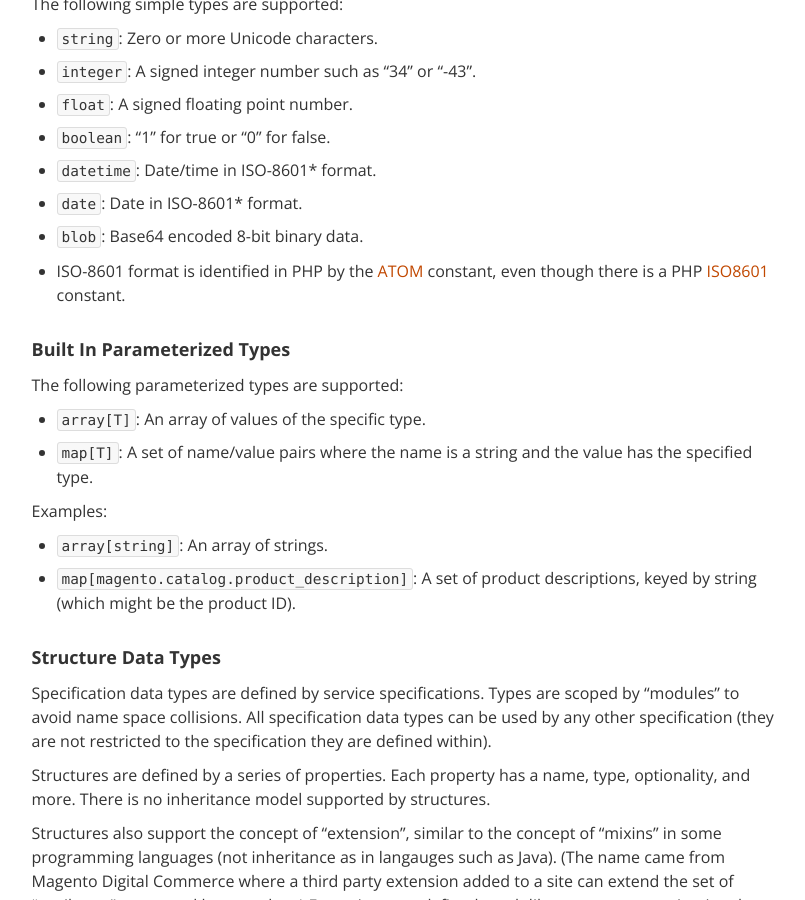
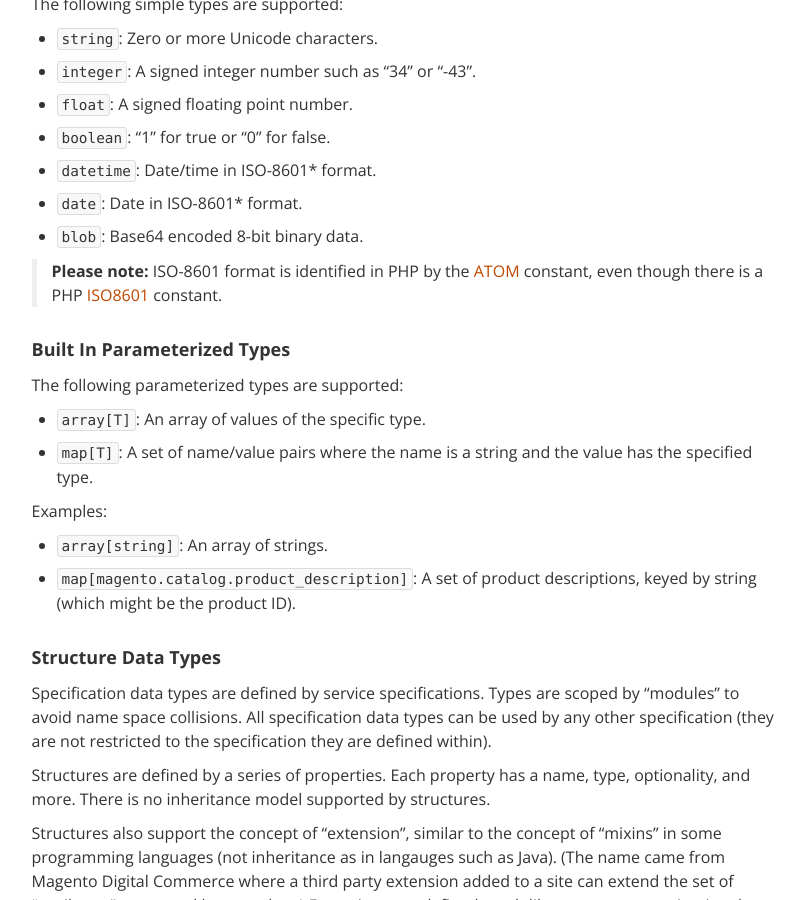
Before and after one commit to jaimelopez/docs, a Jekyll site: the page built from integration/service-specification-language.md, in a window 1280 px wide and 900 px high, scrolled down 1553 px. Shown: the whole window, without its empty margins (350-1155 px from the left). Built offline with Jekyll 4.4.1, drawn with Linux system fonts in a browser that asks for light colours.

Commit message:
Use quote markup in the the added note

```diff
--- a/integration/service-specification-language.md
+++ b/integration/service-specification-language.md
@@ -54,7 +54,7 @@ The following simple types are supported:
 - `date`: Date in ISO-8601* format.
 - `blob`: Base64 encoded 8-bit binary data.
 
-* ISO-8601 format is identified in PHP by the [ATOM](http://php.net/manual/en/class.datetime.php#datetime.constants.atom) constant, even though there is a PHP [ISO8601](http://php.net/manual/en/class.datetime.php#datetime.constants.iso8601) constant.
+> **Please note:** ISO-8601 format is identified in PHP by the [ATOM](http://php.net/manual/en/class.datetime.php#datetime.constants.atom) constant, even though there is a PHP [ISO8601](http://php.net/manual/en/class.datetime.php#datetime.constants.iso8601) constant.
 
 #### Built In Parameterized Types
 
```
